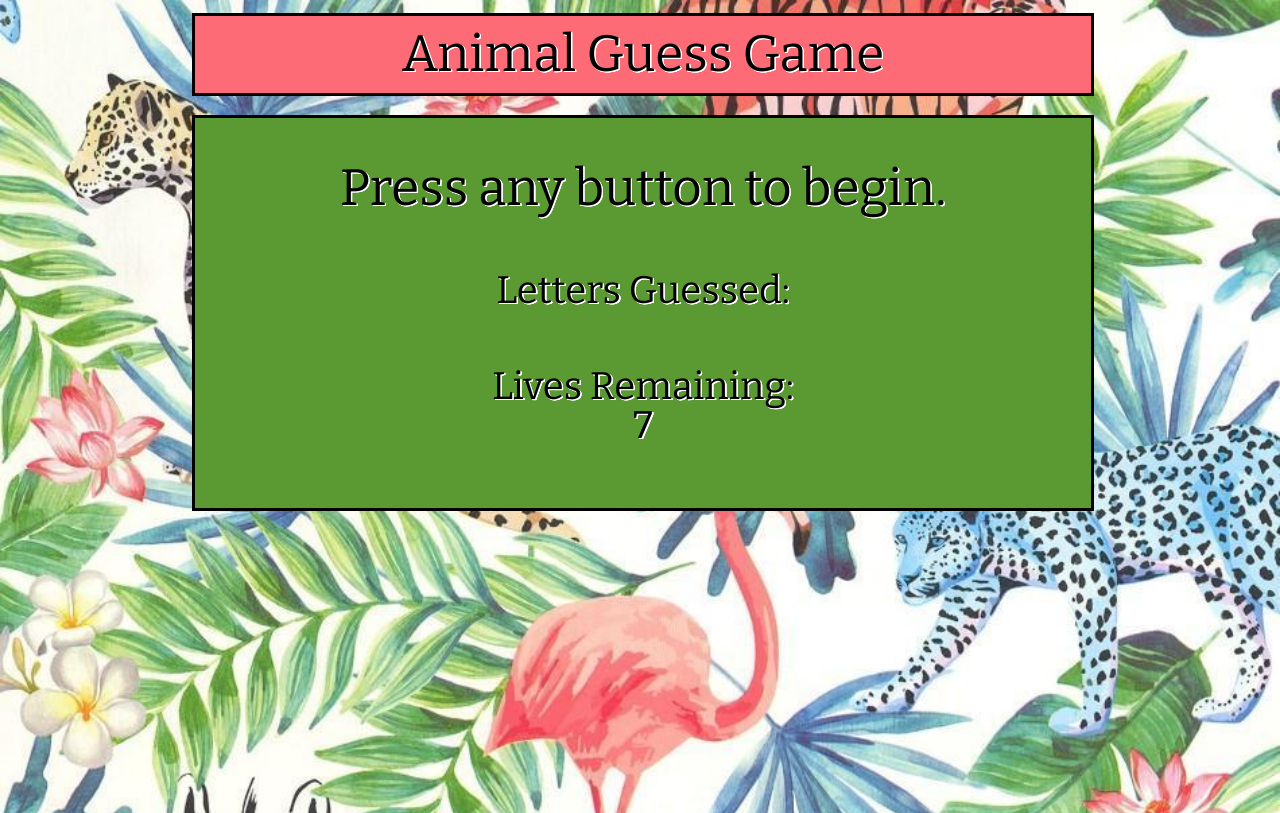
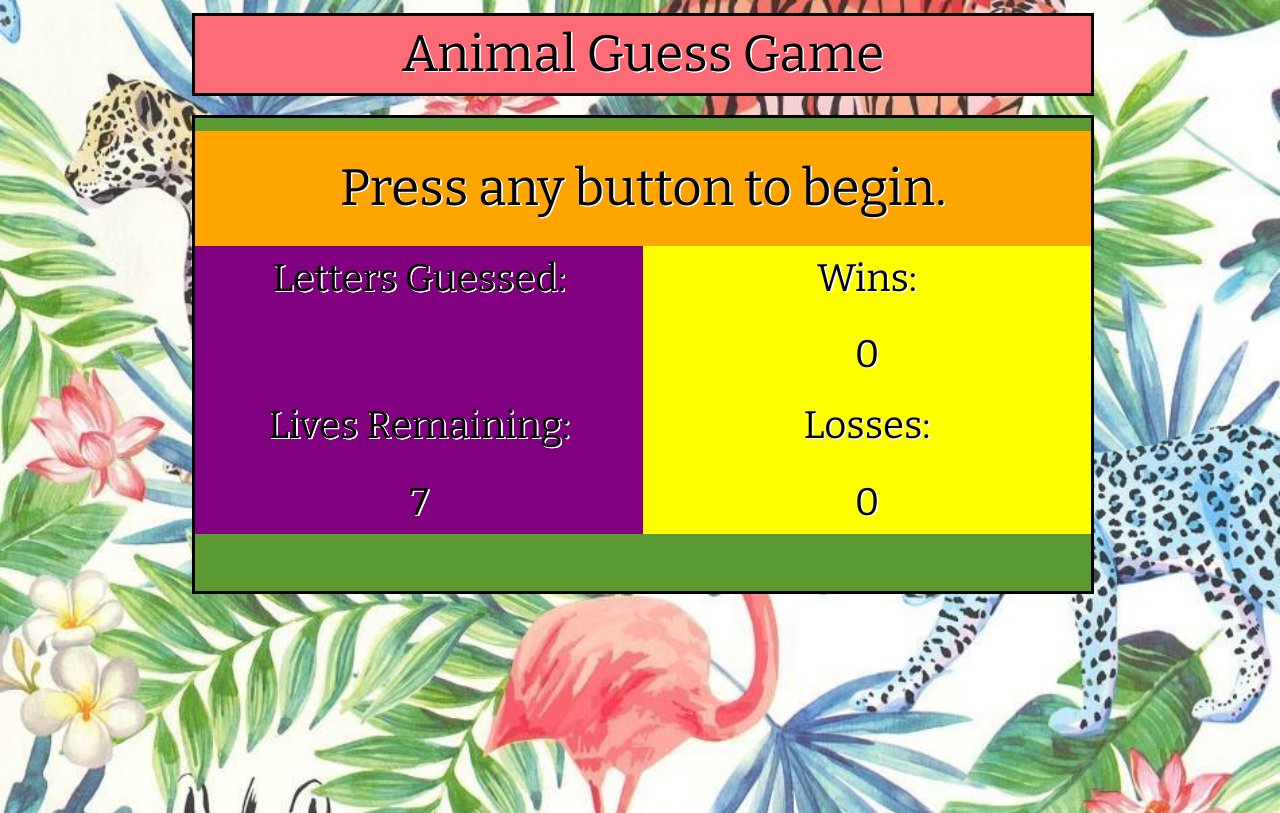
Before and after one commit to adamcromer/Word-Guess-Game, a plain HTML site: page index.html in a window 1280 px wide. Drawn offline with nearby package versions, Linux system fonts and the light colour scheme.

Commit message:
fixed layout

```diff
--- a/assets/CSS/style.css
+++ b/assets/CSS/style.css
@@ -1,7 +1,7 @@
 html {
     padding: 0;
     margin: 0;
-    background: url(/Word-Guess-Game/assets/Images/animalwallpaper.jpg) no-repeat center center fixed;
+    background: url(/assets/Images/animalwallpaper.jpg) no-repeat center center fixed;
     background-size: cover;
     font-family: 'Bitter', 'Times New Roman', serif;
     height:100%;
@@ -28,9 +28,10 @@ header {
 
 .container {
     width:70%;
+    height:35vw;
     margin:1.5vw 15%;
     background-color:#5b9932;
-    padding:1vw 0 0 0;
+    padding:1vw 0 1vw 0;
     border:0.25vw solid black;
 }
 
@@ -42,27 +43,32 @@ h1 {
 h2 {
     font-size:3vw;
     text-align:center;
-    margin-bottom:2vw;
 }
 
-#againButton {
-    padding:0.5vw;
+h3 {
+    font-size:3vw;
     text-align:center;
-    font-size:3vw;
-    margin-left:38%;
-    color:black;
-    background-color:#fd6c76;
-    text-decoration:none;
-    margin-top:5vw;
-    border:0.25vw solid black;
 }
 
-/* #mainWord {
+#mainWord {
     background-color:orange;
-} */
+    width:100%;
+}
 
-#wrongBody {
-    /* background-color:red; */
-    margin-top:2vw;
-    margin-bottom:5vw;
+
+#sectionRight,
+#sectionLeft {
+    float:left;
+    width:50%;
+    padding-top:1vw;
+    padding-bottom:1vw;
 }
+
+#sectionLeft {
+    background-color:purple;
+
+}
+
+#sectionRight {
+    background-color:yellow;
+}
--- a/assets/game.js
+++ b/assets/game.js
@@ -11,21 +11,32 @@ document.addEventListener("DOMContentLoaded", function (event) {
     let pressButton = "Press any button to begin.";
     let newGame = false;
 
-    // This picks a random index from wordsToGuess and assigns it to currentChoice.
-    let currentChoice = wordsToGuess[Math.floor(Math.random() * wordsToGuess.length)];
-
-    // This logs the currentChoice for testing purposes.
-    console.log(currentChoice);
-
     document.getElementById("blankToGuess").innerHTML = pressButton;
     document.getElementById("lettersChosen").innerHTML = lettersChosen.join(' ');
     document.getElementById("livesRemaining").innerHTML = lives;
+    document.getElementById("wins").innerHTML = wins;
+    document.getElementById("losses").innerHTML = losses;
 
     // This assigns the proper number of _ for the currentChoice.
     function randomWord() {
+        // This picks a random index from wordsToGuess and assigns it to currentChoice.
+        currentChoice = wordsToGuess[Math.floor(Math.random() * wordsToGuess.length)];
+
+        // This logs the currentChoice for testing purposes.
+        console.log(currentChoice);
+
         for (i = 0; i < currentChoice.length; i++) {
             guessProgress.push('_');
         }
+    }
+
+    function reset() {
+        guessProgress = [];
+        lettersChosen = [];
+        lives = 7;
+
+        randomWord();
+
     }
 
     document.onkeyup = function (event) {
@@ -67,7 +78,6 @@ document.addEventListener("DOMContentLoaded", function (event) {
                 if (currentChoice === guessProgress.join('')) {
                     let winDiv = document.createElement("h2");
                     let tryAgain = document.createElement("h2");
-                    tryAgain.setAttribute("id", "againButton");
                     winDiv.textContent = ("You win!");
                     tryAgain.textContent = ("Try again?");
                     wrongBody.textContent = ("");
@@ -84,7 +94,6 @@ document.addEventListener("DOMContentLoaded", function (event) {
                     let loseDiv = document.createElement("h2");
                     let correctAns = document.createElement("h2");
                     let tryAgain = document.createElement("h2");
-                    tryAgain.setAttribute("id", "againButton");
                     loseDiv.textContent = ("You lose!");
                     correctAns.textContent = ("The correct answer was " + currentChoice + ".");
                     tryAgain.textContent = ("Try again?");
@@ -93,7 +102,6 @@ document.addEventListener("DOMContentLoaded", function (event) {
                     wrongBody.appendChild(correctAns);
                     wrongBody.appendChild(tryAgain);
                     losses = losses + 1;
-                    console.log(losses);
                     newGame = false;
                     document.getElementById("blankToGuess").innerHTML = pressButton;
                 }
@@ -102,11 +110,18 @@ document.addEventListener("DOMContentLoaded", function (event) {
 
         else {
             guessProgress = [];
+            lettersChosen = [];
+            lives = 7;
+            console.log(lives);
+
+
             randomWord();
 
             newGame = true;
+
+
             document.getElementById("blankToGuess").innerHTML = guessProgress.join(' ')
-            document.getElementById("lettersChosen").innerHTML = lettersChosen.join(' ');
+            // document.getElementById("lettersChosen").innerHTML = lettersChosen.join(' ');
             document.getElementById("livesRemaining").innerHTML = lives;
         }
     }
--- a/index.html
+++ b/index.html
@@ -24,11 +24,26 @@
             <h1 id="blankToGuess"> </h1>
             <br><br>
         </div>
-        <div id="wrongBody">
-            <h2 class="bodyElements">Letters Guessed:<p id="lettersChosen"></p>
+        <div id="sectionLeft">
+            <h2 class="bodyElements">Letters Guessed:
+                <br><br><br>
+                <h3 id="lettersChosen"></h3>
             </h2>
             <br><br>
-            <h2 class="bodyElements">Lives Remaining: <p id="livesRemaining"></p>
+            <h2 class="bodyElements">Lives Remaining:
+                    <br><br>
+                <h3 id="livesRemaining"></h3>
+            </h2>
+        </div>
+        <div id="sectionRight">
+            <h2 class="winsBox">Wins:
+                    <br><br>
+                <h3 id="wins"></h3>
+            </h2>
+            <br><br>
+            <h2 class="lossesBox">Losses:
+                    <br><br>
+                <h3 id="losses"></h3>
             </h2>
         </div>
     </div>
```
